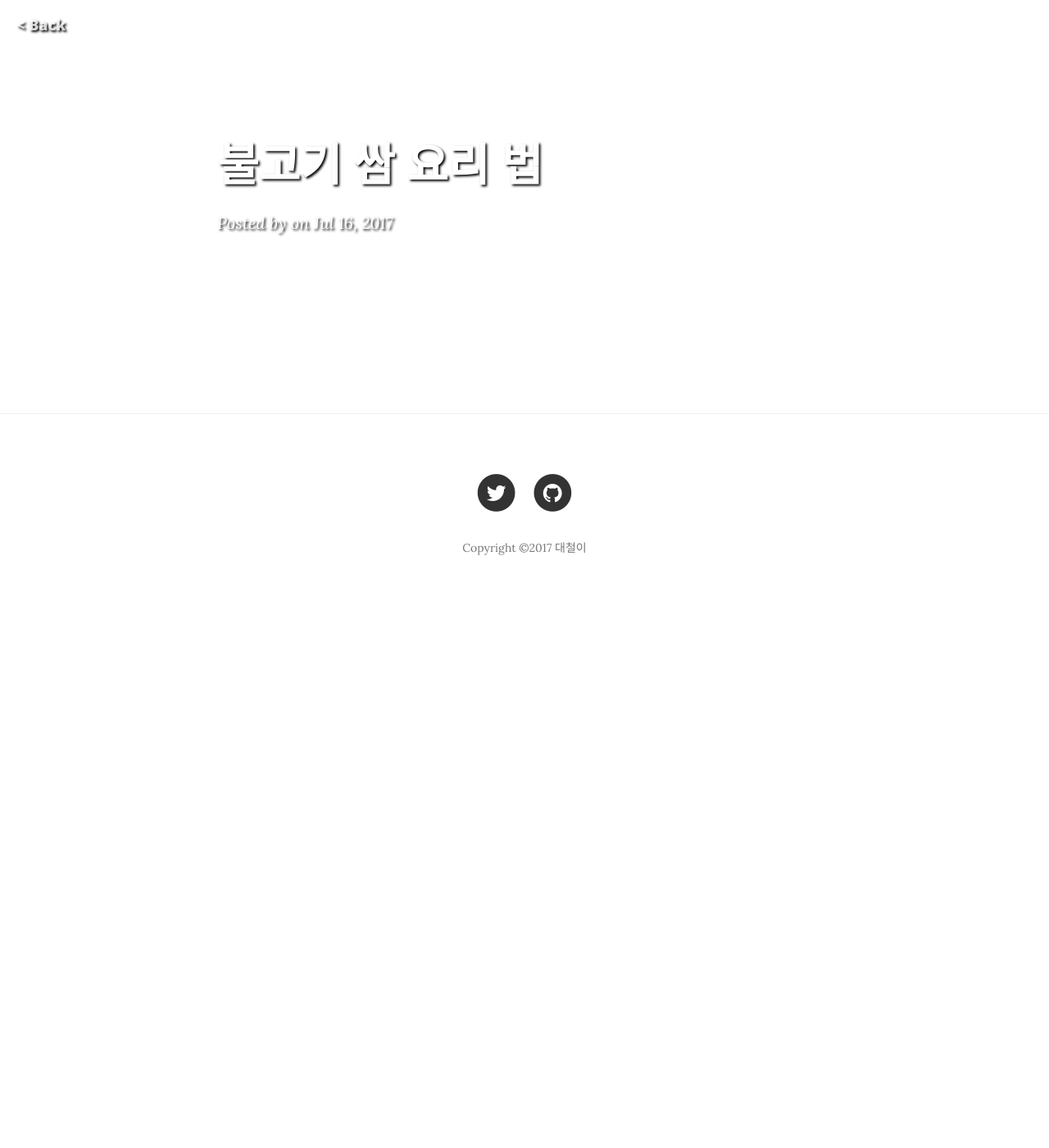
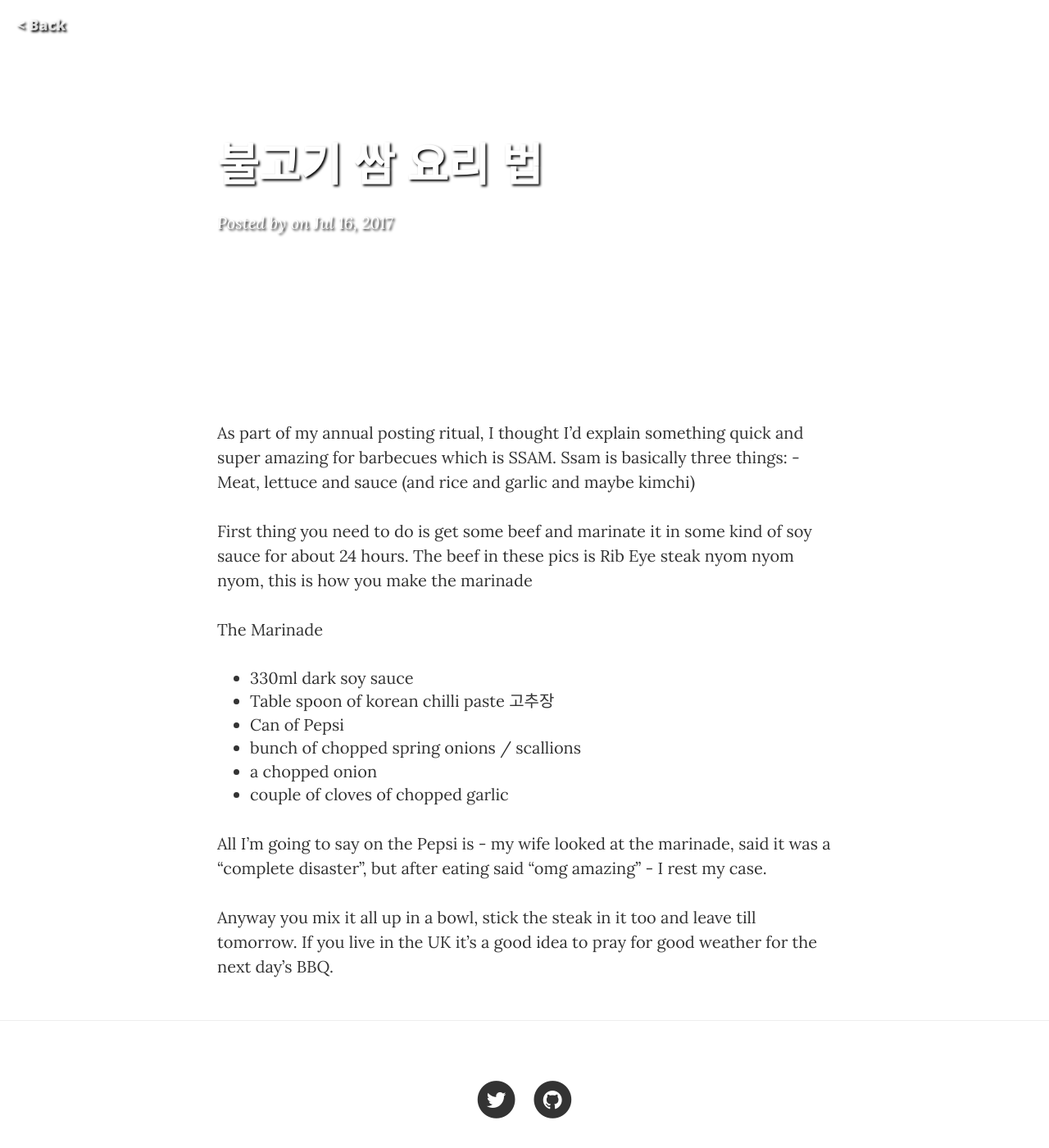
Before and after one commit to maracuja/my-blog, a Jekyll site: the page built from _posts/2017-07-16-bulgogi-sam-recipe.markdown, in a window 1280 px wide and 1400 px high. Shown: the whole window at 82% size. Built offline with Jekyll 4.4.1, drawn with Linux system fonts in a browser that asks for light colours; our own code applies the rules of GitHub Pages for plain Markdown files.

Commit message:
Updated Bulgogi Sam Recipe

```diff
--- a/_posts/2017-07-16-bulgogi-sam-recipe.markdown
+++ b/_posts/2017-07-16-bulgogi-sam-recipe.markdown
@@ -2,3 +2,19 @@
 title: 불고기 쌈 요리 법
 date: 2017-07-16 21:34:00 Z
 ---
+
+As part of my annual posting ritual, I thought I'd explain something quick and super amazing for barbecues which is SSAM. Ssam is basically three things: - Meat, lettuce and sauce (and rice and garlic and maybe kimchi)
+
+First thing you need to do is get some beef and marinate it in some kind of soy sauce for about 24 hours. The beef in these pics is Rib Eye steak nyom nyom nyom, this is how you make the marinade
+
+The Marinade
+- 330ml dark soy sauce
+- Table spoon of korean chilli paste 고추장
+- Can of Pepsi
+- bunch of chopped spring onions / scallions
+- a chopped onion
+- couple of cloves of chopped garlic
+
+All I'm going to say on the Pepsi is - my wife looked at the marinade, said it was a "complete disaster", but after eating said "omg amazing" - I rest my case.
+
+Anyway you mix it all up in a bowl, stick the steak in it too and leave till tomorrow. If you live in the UK it's a good idea to pray for good weather for the next day's BBQ.
```
